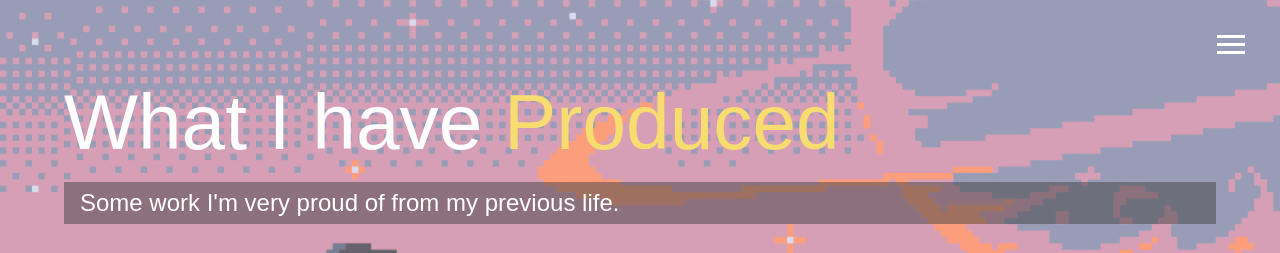
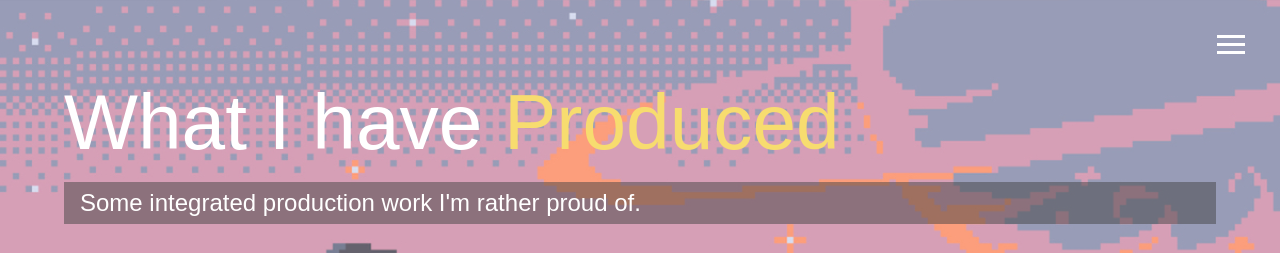
Before and after one commit to buddhaplex/eric-andrade, a website: page dist/production.html in a window 1280 px wide. Shown: the top 253 px of the page. Drawn offline with Linux system fonts and the light colour scheme; a web font is replaced by a local one.

Commit message:
production changes

```diff
--- a/dist/production.html
+++ b/dist/production.html
@@ -60,7 +60,7 @@
       <span class="text-secondary">Produced</span>
     </h1>
     <h2 class="sm-heading">
-      Some work I'm very proud of from my previous life.
+      Some integrated production work I'm rather proud of.
     </h2>
 
     <div class="production">
```
Lines whose indentation alone changed are shown as unchanged.
